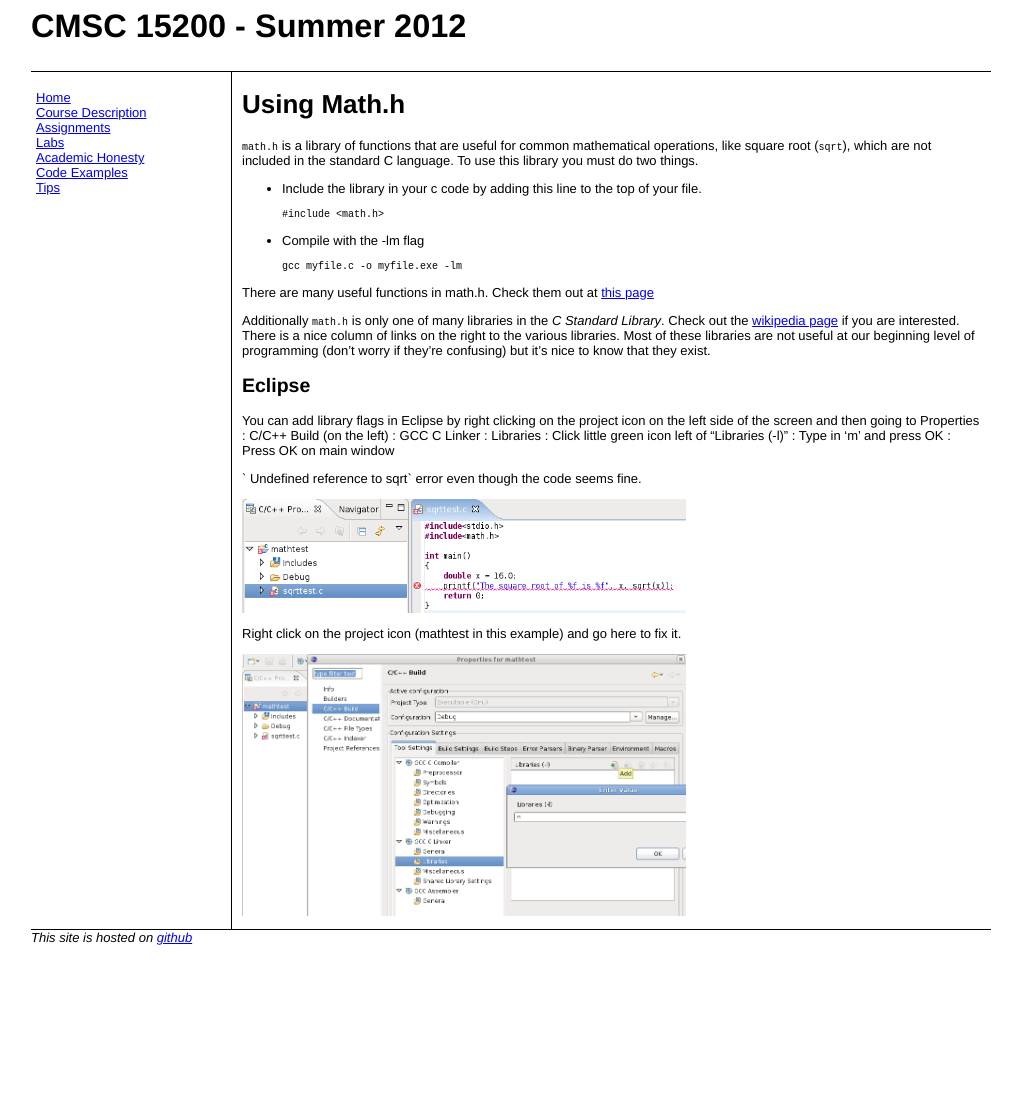
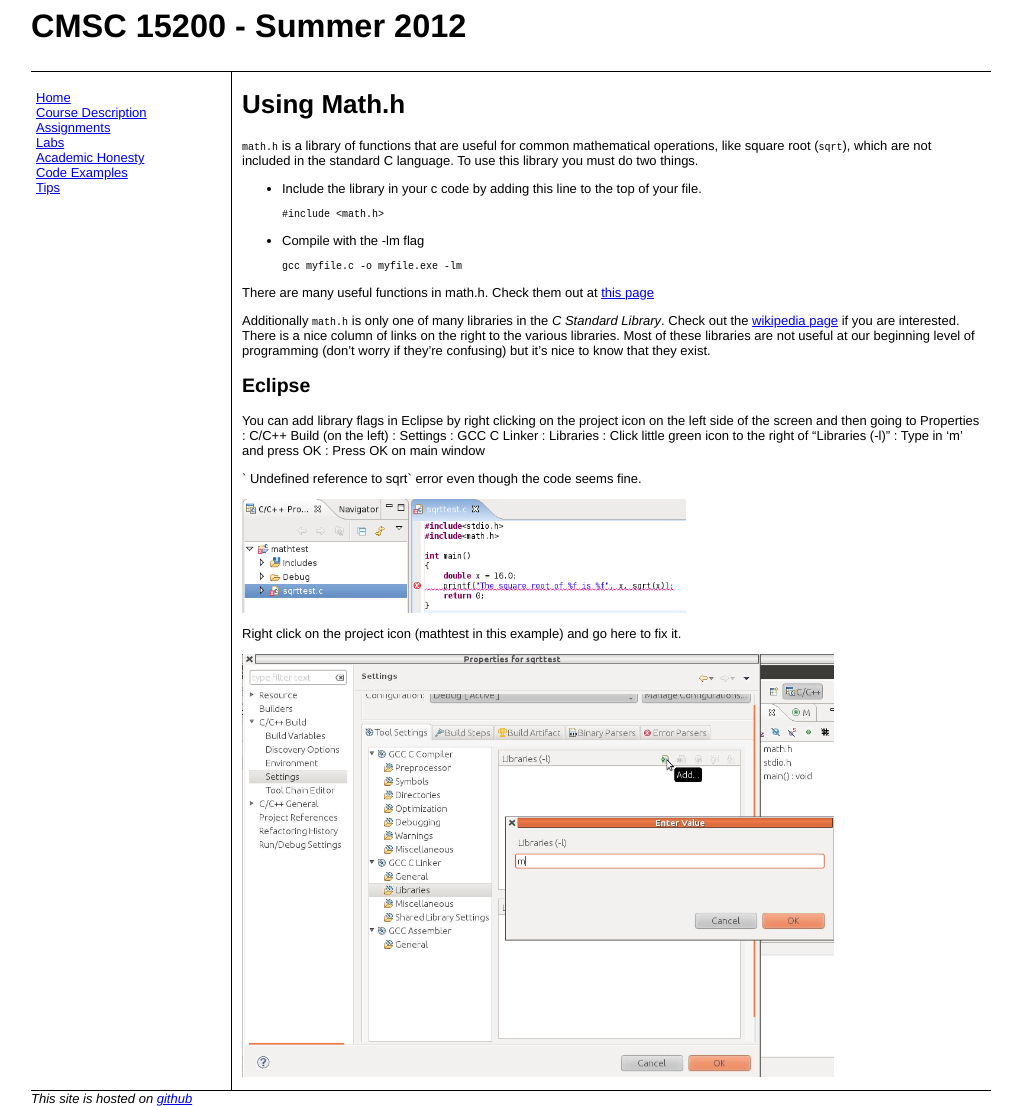
Before and after one commit to mrocklin/cmsc15200, a Jekyll site: the page built from tips/math.md, in a window 1280 px wide. Shown: the whole page, without its empty margins (129-1139 px from the left). Built offline with Jekyll 4.4.1, drawn with Linux system fonts in a browser that asks for light colours; Markdown is read by kramdown in place of the engine named in the settings; before the commit the page ends 945 px from its top, so only the background shows below that.

Commit message:
updated math.h

```diff
--- a/tips/math.md
+++ b/tips/math.md
@@ -22,7 +22,8 @@
 Eclipse
 -------
 
-You can add library flags in Eclipse by right clicking on the project icon on the left side of the screen and then going to Properties : C/C++ Build (on the left) : GCC C Linker : Libraries : Click little green icon left of "Libraries (-l)" : Type in 'm' and press OK : Press OK on main window
+You can add library flags in Eclipse by right clicking on the project icon on
+the left side of the screen and then going to Properties : C/C++ Build (on the left) : Settings : GCC C Linker : Libraries : Click little green icon to the right of "Libraries (-l)" : Type in 'm' and press OK : Press OK on main window
 
 ` Undefined reference to sqrt` error even though the code seems fine.
 
@@ -30,4 +31,4 @@
 
 Right click on the project icon (mathtest in this example) and go here to fix it.
 
-<img src="images/sqrt2.png" alt="Fixing math.h linker compilation error" width="60%">
+<img src="images/sqrt2.png" alt="Fixing math.h linker compilation error" width="80%">
```
Also changed, not shown: tips/images/sqrt2.png.
